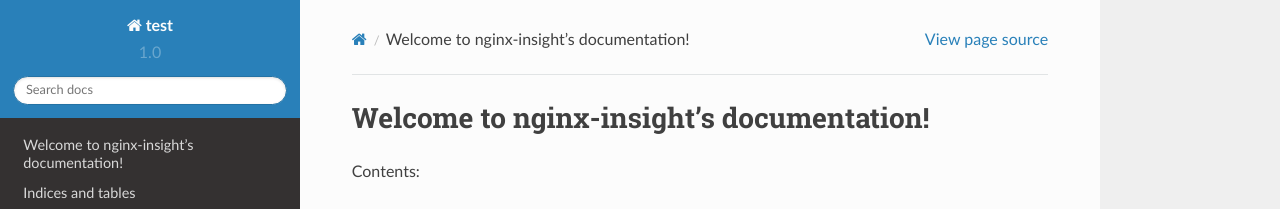
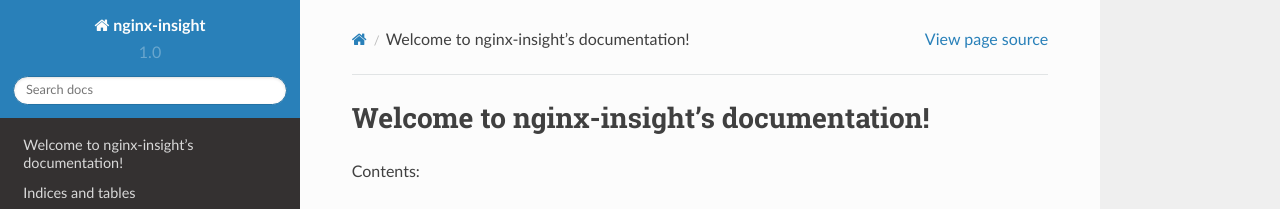
Before and after one commit to wangwei1237/nginx-insight, a Sphinx documentation site: the page built from book/source/index.rst, in a window 1280 px wide. Shown: the top 209 px of the page. Built offline with Sphinx 7.4.7 and the Read the Docs theme 2.0.0, drawn with Linux system fonts in a browser that asks for light colours.

Commit message:
增加在线书籍初稿

```diff
--- a/book/source/conf.py
+++ b/book/source/conf.py
@@ -1,6 +1,6 @@
 # -*- coding: utf-8 -*-
 #
-# test documentation build configuration file, created by
+# nginx-insight documentation build configuration file, created by
 # sphinx-quickstart on Sun Sep 13 11:31:01 2015.
 #
 # This file is execfile()d with the current directory set to its
@@ -47,7 +47,7 @@ source_suffix = '.rst'
 master_doc = 'index'
 
 # General information about the project.
-project = u'test'
+project = u'nginx-insight'
 copyright = u'2015, wangwei'
 author = u'wangwei'
 
@@ -201,7 +201,7 @@ html_static_path = ['_static']
 #html_search_scorer = 'scorer.js'
 
 # Output file base name for HTML help builder.
-htmlhelp_basename = 'testdoc'
+htmlhelp_basename = 'nginx-insightdoc'
 
 # -- Options for LaTeX output ---------------------------------------------
 
@@ -223,7 +223,7 @@ latex_elements = {
 # (source start file, target name, title,
 #  author, documentclass [howto, manual, or own class]).
 latex_documents = [
-  (master_doc, 'test.tex', u'test Documentation',
+  (master_doc, 'nginx-insight.tex', u'nginx-insight Documentation',
    u'wangwei', 'manual'),
 ]
 
@@ -253,7 +253,7 @@ latex_documents = [
 # One entry per manual page. List of tuples
 # (source start file, name, description, authors, manual section).
 man_pages = [
-    (master_doc, 'nginx-insight', u'test Documentation',
+    (master_doc, 'nginx-insight', u'nginx-insight Documentation',
      [author], 1)
 ]
 
@@ -267,8 +267,8 @@ man_pages = [
 # (source start file, target name, title, author,
 #  dir menu entry, description, category)
 texinfo_documents = [
-  (master_doc, 'test', u'test Documentation',
-   author, 'test', 'One line description of project.',
+  (master_doc, 'nginx-insight', u'nginx-insight Documentation',
+   author, 'nginx-insight', 'One line description of project.',
    'Miscellaneous'),
 ]
 
```
